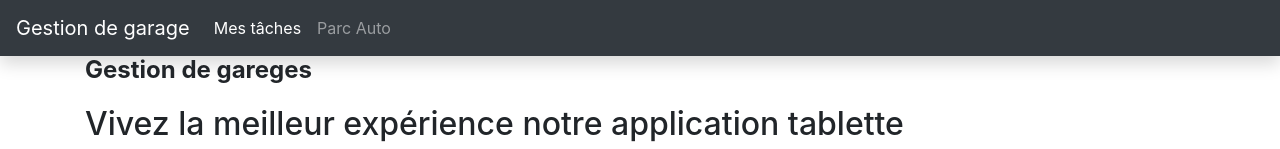
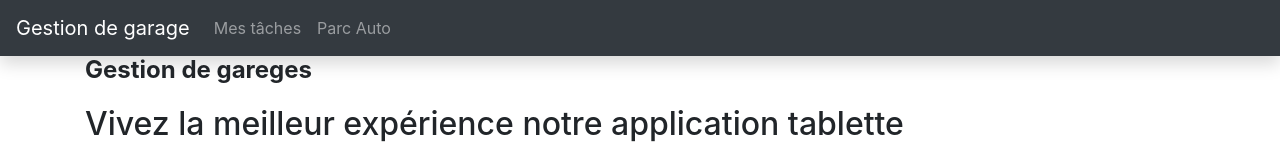
Before and after one commit to reuxm/Fil_Rouge, an Angular app in the folder AppAngular/: page /home in a window 1280 px wide. Shown: the top 149 px of the page. Built offline with nearby package versions, Linux system fonts and the light colour scheme.

Commit message:
Correctifs header ++

```diff
--- a/AppAngular/src/app/header/header.component.html
+++ b/AppAngular/src/app/header/header.component.html
@@ -8,11 +8,11 @@
     <div class="collapse navbar-collapse" id="navbarTogglerDemo03">
         <ul class="navbar-nav mr-auto mt-2 mt-lg-0">
             <!-- Modifier ce lien afin qu'il soit gérer par le router d'Angular -->
-            <li class="nav-item active">
-                <a class="nav-link" routerLink="/taches">Mes tâches</a>
+            <li class="nav-item">
+                <a class="nav-link" routerLink="/taches" routerLinkActive="active">Mes tâches</a>
             </li>
             <li class="nav-item">
-                <a class="nav-link" href="/vehicule">Parc Auto</a>
+                <a class="nav-link" routerLink="/vehicule" routerLinkActive="active">Parc Auto</a>
             </li>
         </ul>
     </div>
```
